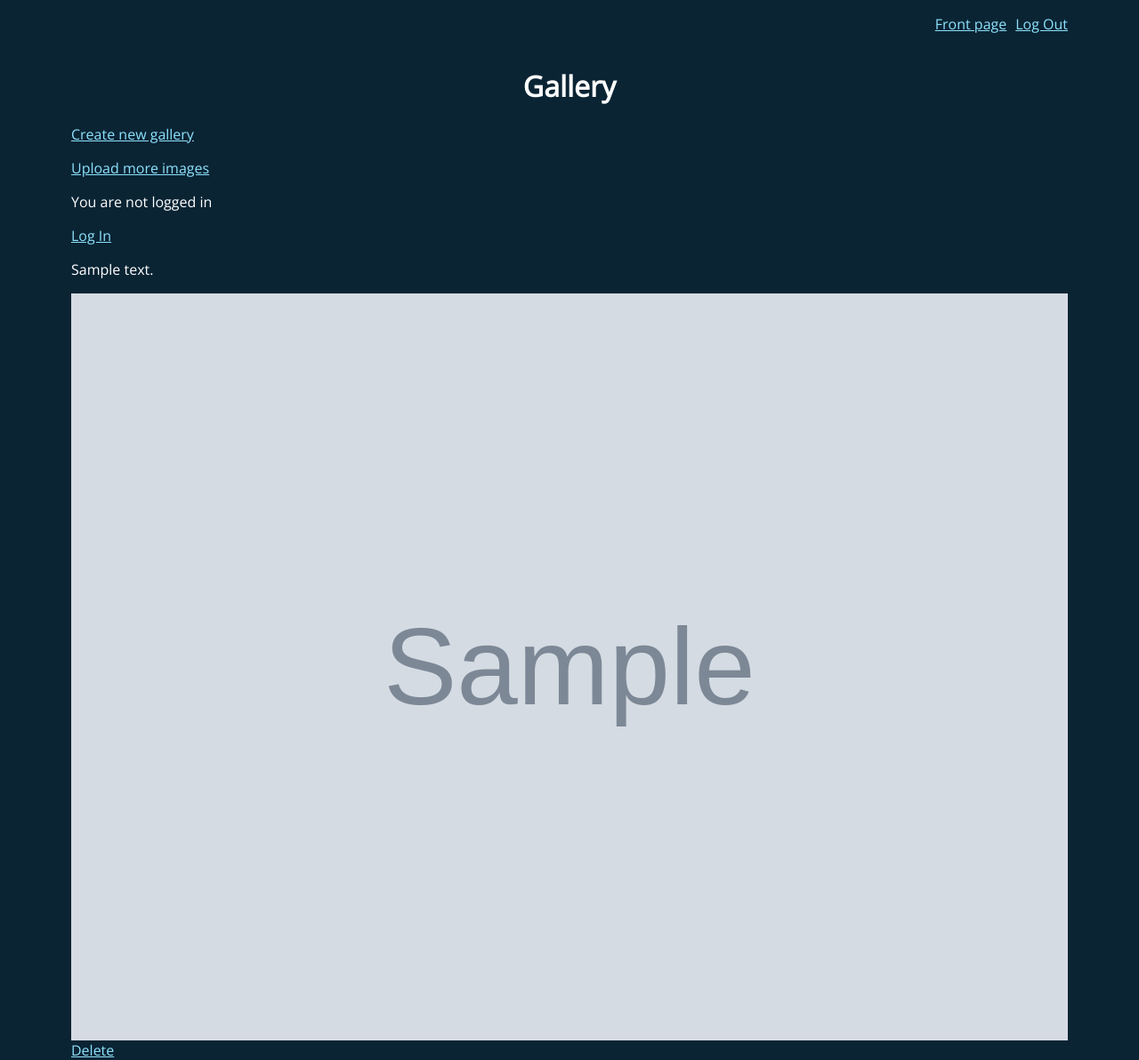
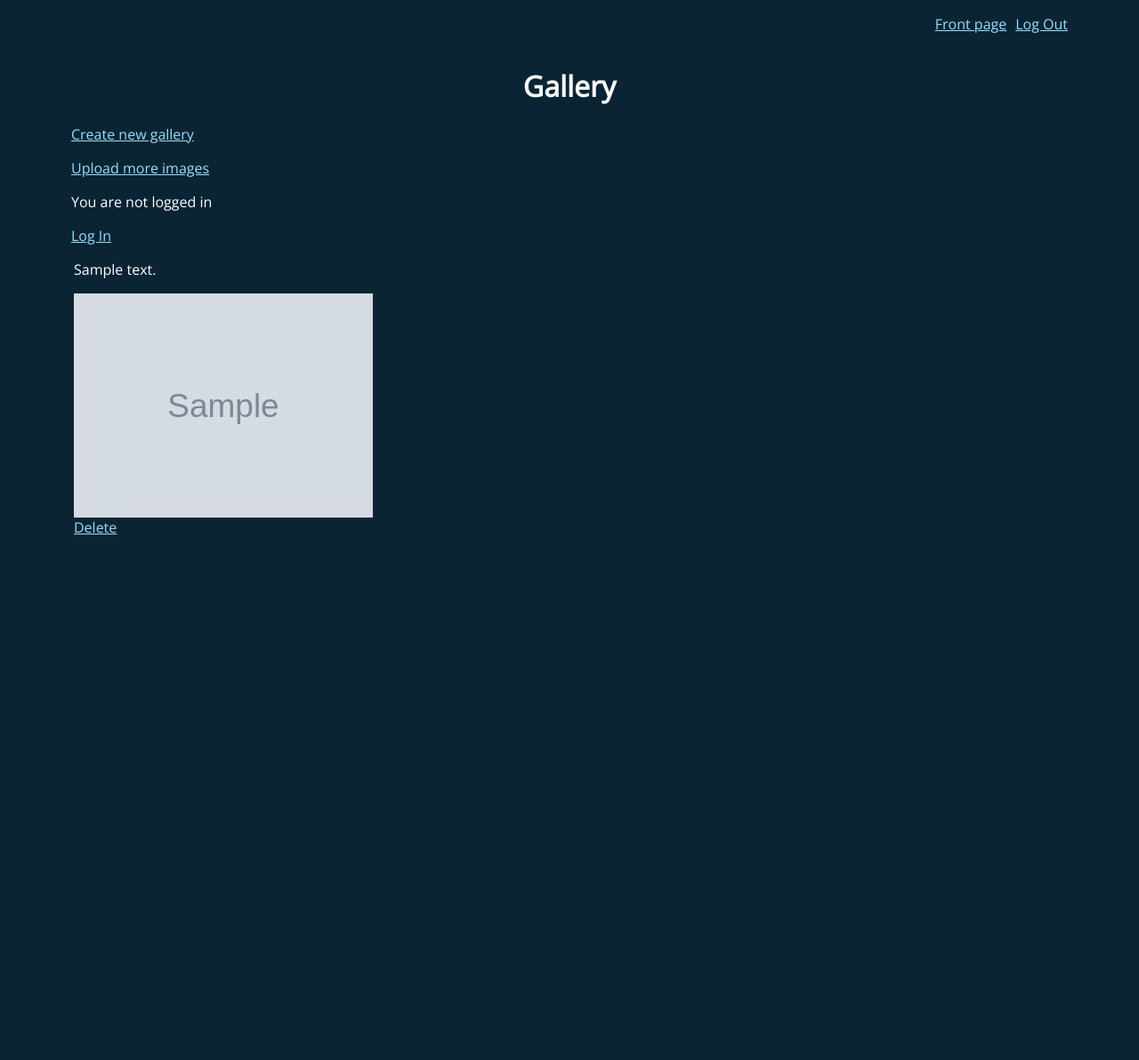
Before and after one commit to elisarissanen/django_photogallery, a Django app: template mysite/galleria/templates/galleria/galleria.html in a window 1280 px wide. Shown: the whole page at 89% size. After the commit the page ends 601 px from the top, so only its background shows below. Run offline with Django 3.2, Linux system fonts and the light colour scheme; the template is opened without the code that fills it: most values are stand-ins (such as "Sample title", 1, 10 or a date in 2020); grey boxes marked "Sample" are stand-in pictures; some libraries are stand-ins or nearby versions.

Commit message:
galleria grid toimii

```diff
--- a/mysite/galleria/templates/galleria/galleria.html
+++ b/mysite/galleria/templates/galleria/galleria.html
@@ -47,17 +47,16 @@
 
         </div>
 
-
-        {% for UserPhoto in UserPhotos %}
-
-        <div class="col-md-4">
-            <p>{{ UserPhoto.description }}</p>
-            <img src="{{ UserPhoto.image_preview.url }}" class="img-responsive" style="width: 100%; float: left; margin-right: 10px;" />
-            <a href="delete/{{ UserPhoto.id }}">Delete</a>
+        <div style="width:100%">
+            {% for UserPhoto in UserPhotos %}
+            <div style="float:left; width:30%; height:200px; margin-left: 3px">
+                <p>{{ UserPhoto.description }}</p>
+                <img src="{{ UserPhoto.image_preview.url }}" class="img-responsive" style="width: 100%; float: left; margin-right: 10px;" />
+                <a href="delete/{{ UserPhoto.id }}">Delete</a>
+            </div>
+        {% endfor %}
         </div>
 
-
-        {% endfor %}
         {% endblock %}
 
     </body>
```
Also changed, not shown: mysite/media/gallery_1/2016-08-23_20.58.44.jpg (added), 2 other files.
